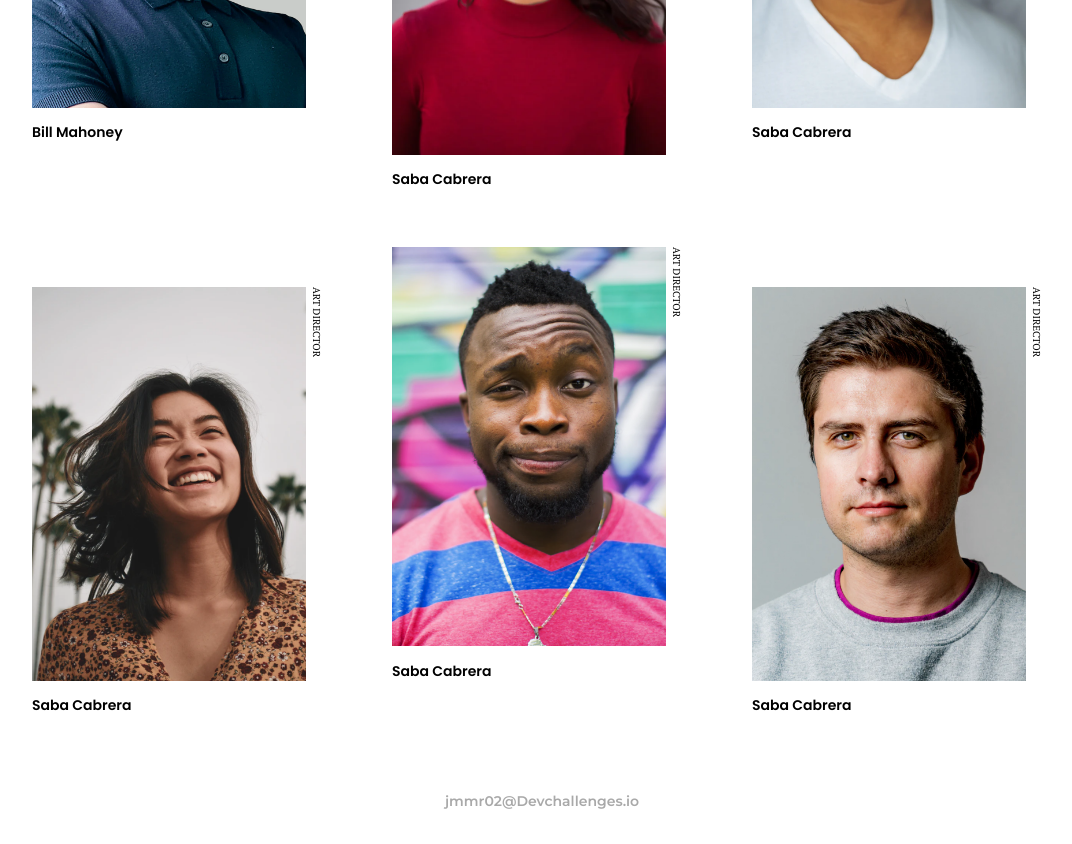
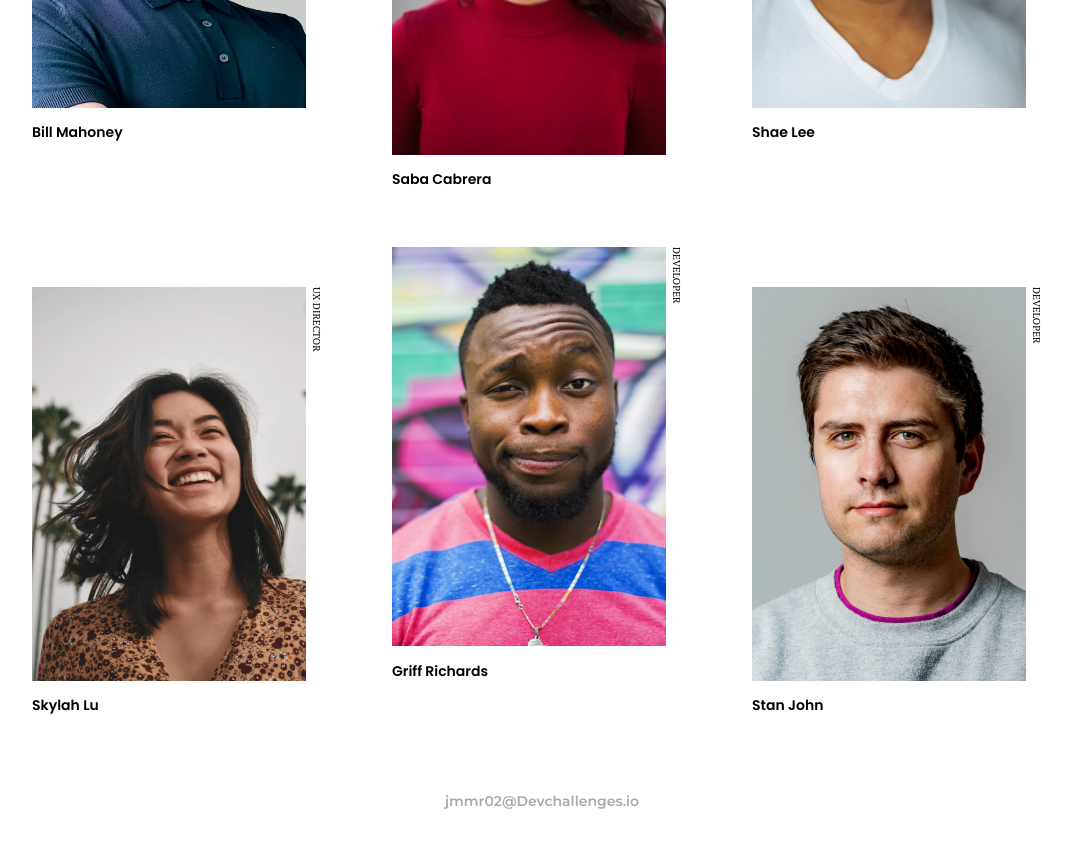
Before and after one commit to jmmr02/my-team-page, a plain HTML site: page index.html in a window 1280 px wide. Shown: the part 600-1444 px from the top of the page, without its empty margins (98-1170 px from the left). Drawn offline with Linux system fonts and the light colour scheme.

Commit message:
Fix incorrect names and job positions

```diff
--- a/index.html
+++ b/index.html
@@ -71,11 +71,11 @@
             <div class="member">
                 <div class="protrait-main">
                     <img src="./images/photo3.png" alt="A photo of a male team member">
-                    <p class="member-name">Saba Cabrera</p>
+                    <p class="member-name">Shae Lee</p>
                 </div>
 
                 <div class="member-secondary">
-                    <p class="member-position">ART DIRECTOR</p>
+                    <p class="member-position">TECH LEAD</p>
                 </div>
             </div>
             <!-- End of member  -->
@@ -84,11 +84,11 @@
             <div class="member">
                 <div class="protrait-main">
                     <img src="./images/photo4.png" alt="A photo of a female team member">
-                    <p class="member-name">Saba Cabrera</p>
+                    <p class="member-name">Skylah Lu</p>
                 </div>
 
                 <div class="member-secondary">
-                    <p class="member-position">ART DIRECTOR</p>
+                    <p class="member-position">UX DIRECTOR</p>
                 </div>
             </div>
             <!-- End of member  -->
@@ -97,11 +97,11 @@
             <div class="member">
                 <div class="protrait-main">
                     <img src="./images/photo5.png" alt="A photo of a male team member">
-                    <p class="member-name">Saba Cabrera</p>
+                    <p class="member-name">Griff Richards</p>
                 </div>
 
                 <div class="member-secondary">
-                    <p class="member-position">ART DIRECTOR</p>
+                    <p class="member-position">DEVELOPER</p>
                 </div>
             </div>
             <!-- End of member  -->
@@ -110,11 +110,11 @@
             <div class="member">
                 <div class="protrait-main">
                     <img src="./images/photo6.png" alt="A photo of a male team member">
-                    <p class="member-name">Saba Cabrera</p>
+                    <p class="member-name">Stan John</p>
                 </div>
 
                 <div class="member-secondary">
-                    <p class="member-position">ART DIRECTOR</p>
+                    <p class="member-position">DEVELOPER</p>
                 </div>
             </div>
             <!-- End of member  -->
```
